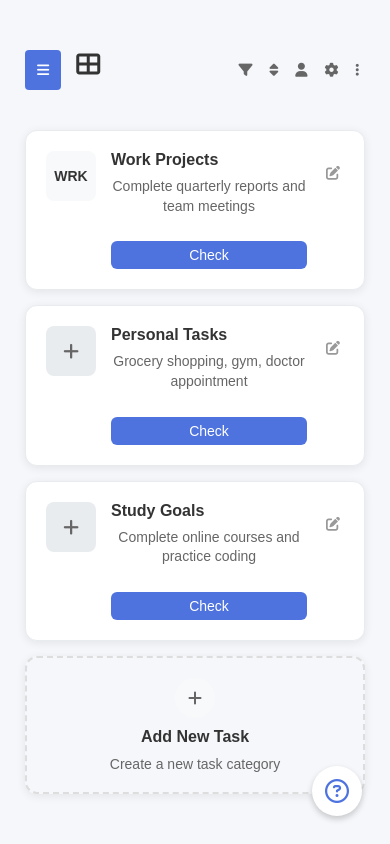
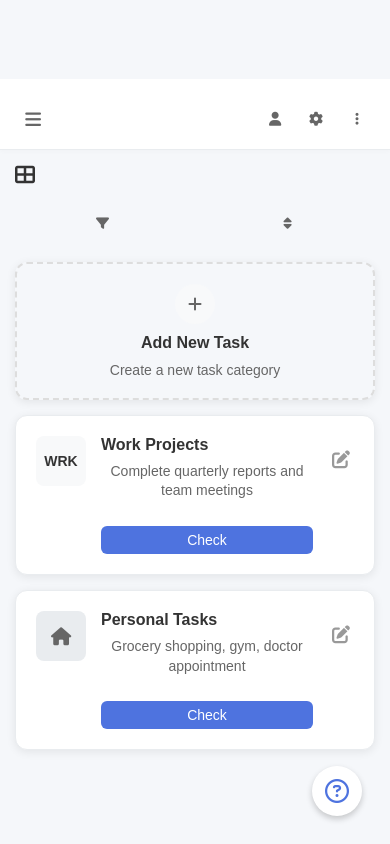
Before and after one commit to projcjdevs/simple-todo-app, a website: page public/dashboard.html in a window 390 px wide. Drawn offline with Linux system fonts and the light colour scheme.

Commit message:
Changes in dashboard.html/css

```diff
--- a/public/css/dashboard.css
+++ b/public/css/dashboard.css
@@ -10,49 +10,106 @@
 .dashboard-container {
   max-width: 1200px;
   margin: 0 auto;
-  padding: 20px;
+  padding: 0;
 }
 
-/* Header */
+/* Header/Navbar */
 .dashboard-header {
+  background: white;
+  border-bottom: 1px solid #e9ecef;
+  padding: 15px 20px;
   display: flex;
   justify-content: space-between;
   align-items: center;
-  margin-bottom: 30px;
-  padding: 0 10px;
+  position: sticky;
+  top: 0;
+  z-index: 100;
+  box-shadow: 0 2px 4px rgba(0, 0, 0, 0.02);
 }
 
 .header-left {
   display: flex;
   align-items: center;
-  gap: 15px;
+}
+
+.header-right {
+  display: flex;
+  align-items: center;
+  gap: 8px;
+}
+
+.dashboard-header button {
+  background: none;
+  border: none;
+  padding: 10px;
+  border-radius: 8px;
+  cursor: pointer;
+  color: #666;
+  transition: all 0.2s ease;
+  width: 40px;
+  height: 40px;
+  display: flex;
+  align-items: center;
+  justify-content: center;
+}
+
+.dashboard-header button:hover {
+  background-color: #f8f9fa;
+  color: #333;
+}
+
+.menu-btn i {
+  font-size: 18px;
+}
+
+/* Secondary Toolbar */
+.toolbar {
+  padding: 20px;
+  display: flex;
+  justify-content: space-between;
+  align-items: center;
+  margin-bottom: 10px;
+}
+
+.toolbar-left {
+  display: flex;
+  align-items: center;
 }
 
 .dashboard-title {
   font-size: 24px;
   color: #333;
   margin: 0;
-}
-
-.header-right {
   display: flex;
   align-items: center;
   gap: 10px;
 }
 
-.header-right button {
+.toolbar-right {
+  display: flex;
+  align-items: center;
+  gap: 10px;
+}
+
+.toolbar-right button {
   background: none;
   border: none;
-  padding: 8px;
+  padding: 8px 12px;
   border-radius: 6px;
   cursor: pointer;
   color: #666;
   transition: all 0.2s ease;
+  font-size: 14px;
 }
 
-.header-right button:hover {
+.toolbar-right button:hover {
   background-color: #e9ecef;
   color: #333;
+}
+
+/* Main Content */
+.dashboard-main {
+  padding: 0 20px 20px;
 }
 
 /* Cards Container */
@@ -60,7 +117,6 @@
   display: grid;
   grid-template-columns: repeat(auto-fit, minmax(300px, 1fr));
   gap: 20px;
-  padding: 10px;
 }
 
 /* Task Cards */
@@ -221,7 +277,27 @@
 /* Responsive */
 @media (max-width: 768px) {
   .dashboard-container {
+    padding: 0;
+  }
+
+  .dashboard-header {
+    padding: 12px 15px;
+  }
+
+  .toolbar {
     padding: 15px;
+    flex-direction: column;
+    gap: 15px;
+    align-items: flex-start;
+  }
+
+  .toolbar-left, .toolbar-right {
+    width: 100%;
+    justify-content: space-between;
+  }
+
+  .dashboard-main {
+    padding: 0 15px 15px;
   }
 
   .cards-container {
@@ -233,7 +309,20 @@
     gap: 5px;
   }
 
-  .header-right button {
-    padding: 6px;
+  .dashboard-header button {
+    width: 36px;
+    height: 36px;
+    padding: 8px;
   }
 }
+
+@media (max-width: 480px) {
+  .dashboard-title {
+    font-size: 20px;
+  }
+
+  .toolbar-right button {
+    padding: 6px 10px;
+    font-size: 13px;
+  }
+}
--- a/public/dashboard.html
+++ b/public/dashboard.html
@@ -16,27 +16,45 @@
 
   <!-- Main dashboard structure -->
   <div class="dashboard-container">
-    <!-- Header -->
+    <!-- Header/Navbar -->
     <header class="dashboard-header">
       <div class="header-left">
         <button class="menu-btn"><i class="fas fa-bars"></i></button>
-        <h1 class="dashboard-title"><i class="fas fa-th-large"></i></h1>
       </div>
       <div class="header-right">
-        <button class="filter-btn"><i class="fas fa-filter"></i></button>
-        <button class="sort-btn"><i class="fas fa-sort"></i></button>
         <button class="user-btn"><i class="fas fa-user"></i></button>
         <button class="settings-btn"><i class="fas fa-cog"></i></button>
         <button class="more-btn"><i class="fas fa-ellipsis-v"></i></button>
       </div>
     </header>
 
+    <!-- Secondary toolbar -->
+    <div class="toolbar">
+      <div class="toolbar-left">
+        <h1 class="dashboard-title"><i class="fas fa-th-large"></i></h1>
+      </div>
+      <div class="toolbar-right">
+        <button class="filter-btn"><i class="fas fa-filter"></i></button>
+        <button class="sort-btn"><i class="fas fa-sort"></i></button>
+      </div>
+    </div>
+
     <!-- Main content area -->
     <main class="dashboard-main">
       <!-- Task Cards Container -->
       <div class="cards-container">
+        <!-- Add New Task Card -->
+        <div class="task-card add-card">
+          <div class="add-card-content">
+            <div class="add-icon">
+              <i class="fas fa-plus"></i>
+            </div>
+            <h3>Add New Task</h3>
+            <p>Create a new task category</p>
+          </div>
+        </div>
 
-        <!-- Task Card 1 -->
+        <!-- Example Task Card -->
         <div class="task-card">
           <div class="card-avatar">
             <span class="avatar-text">WRK</span>
@@ -53,10 +71,10 @@
           </div>
         </div>
 
-        <!-- Task Card 2 -->
+        <!-- Example Task Card 2 -->
         <div class="task-card">
           <div class="card-avatar add-avatar">
-            <i class="fas fa-plus"></i>
+            <i class="fas fa-home"></i>
           </div>
           <div class="card-content">
             <h3>Personal Tasks</h3>
@@ -67,34 +85,6 @@
           </div>
           <div class="card-menu">
             <button class="menu-btn"><i class="fas fa-edit"></i></button>
-          </div>
-        </div>
-
-        <!-- Task Card 3 -->
-        <div class="task-card">
-          <div class="card-avatar add-avatar">
-            <i class="fas fa-plus"></i>
-          </div>
-          <div class="card-content">
-            <h3>Study Goals</h3>
-            <p class="card-subtitle">Complete online courses and practice coding</p>
-            <div class="card-actions">
-              <button class="action-btn primary-btn">Check</button>
-            </div>
-          </div>
-          <div class="card-menu">
-            <button class="menu-btn"><i class="fas fa-edit"></i></button>
-          </div>
-        </div>
-
-        <!-- Add New Task Card -->
-        <div class="task-card add-card">
-          <div class="add-card-content">
-            <div class="add-icon">
-              <i class="fas fa-plus"></i>
-            </div>
-            <h3>Add New Task</h3>
-            <p>Create a new task category</p>
           </div>
         </div>
 
```
